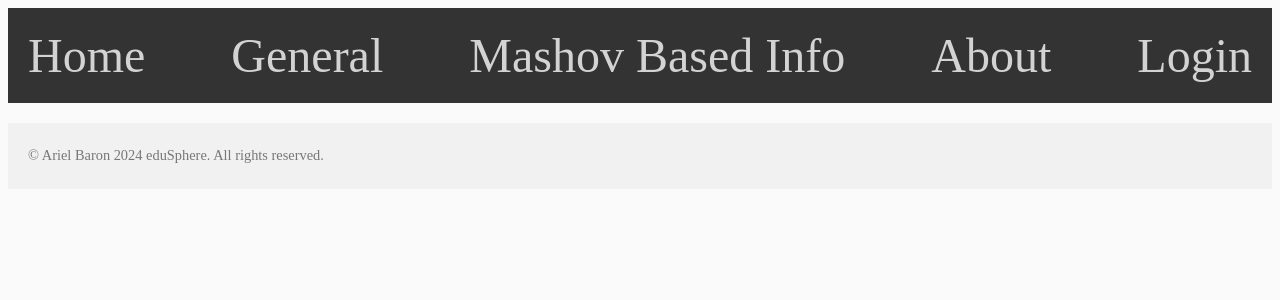
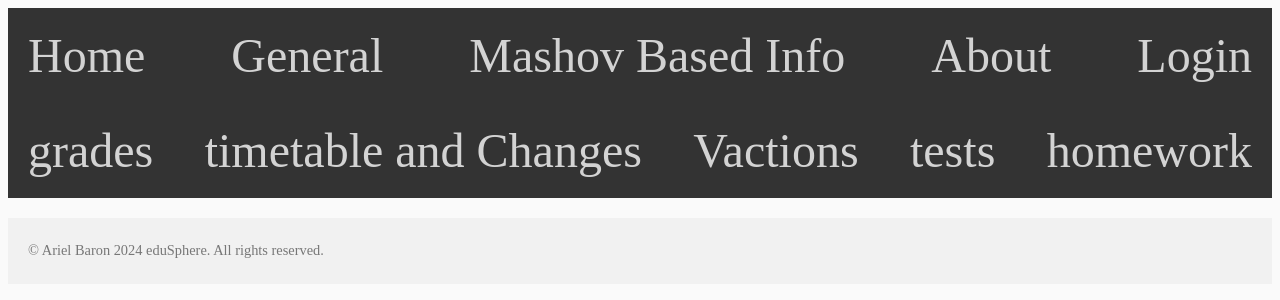
Before and after one commit to ArielBaron/EduSphere, a React (Vite) app: page /personal/tests in a window 1280 px wide. Shown: the top 300 px of the page. Built offline with nearby package versions, Linux system fonts and the light colour scheme.

Commit message:
Added basic structure for input view

```diff
--- a/src/App.jsx
+++ b/src/App.jsx
@@ -27,6 +27,11 @@ function App() {
           <Route path="about" element={<AboutPage />}/>
           <Route path="/login" element={<LoginPage />} />
           <Route path='/personal' element={<PersonalPage/>}/>
+          <Route path='/personal/homework' element={<PersonalPage/>}></Route>
+          <Route path='/personal/grades' element={<PersonalPage/>}></Route>
+          <Route path='/personal/vactions' element={<PersonalPage/>}></Route>
+          <Route path='/personal/timetable' element={<PersonalPage/>}></Route>
+          <Route path='/personal/tests' element={<PersonalPage/>}></Route>
         </Routes>
         <footer>
             <p>&copy; Ariel Baron 2024 eduSphere. All rights reserved.</p>
--- /dev/null
+++ b/src/components/PersonalPage/GradesElement/GradesElement.jsx
@@ -0,0 +1,11 @@
+import React from 'react';
+
+const GradesElement = () => {
+    return (
+        <div>
+
+        </div>
+    );
+};
+
+export default GradesElement;
--- a/src/components/PersonalPage/PersonalPage.jsx
+++ b/src/components/PersonalPage/PersonalPage.jsx
@@ -1,11 +1,42 @@
 import { useLocation } from "react-router-dom";
+import HorizontalNavbar from "../HorizontalNavbar/HorizontalNavbar.jsx";  // Import the Navbar
+import VacationElement from "./VactionElement/VactionElement.jsx";
+import TestsElement from "./TestsElement/TestsElement.jsx";
+import GradesElement from   "./GradesElement/GradesElement.jsx";
+function PersonalPage() {
+  const location = useLocation();  // Get the location object
+  const personalData = location.state?.data;  // Access the personal data from the state
+  let pageState = location.pathname;
+  console.log(pageState)
+  // Example of props to be passed to HorizontalNavbar
+  const navbarProps = {
+    tags: {
+      "grades": "/personal/grades",
+      "timetable and Changes": "/personal/timetable",
+      "Vactions": "/personal/vactions",
+      "tests": "/personal/tests",
+      "homework": "/personal/homework"
+    }
+  };
+  if(pageState === "/personal/grades"){
+    return(
+      <div>
 
-function PersonalPage() {
-  const location = useLocation(); // Get the location object
-  const personalData = location.state?.data; // Access the personal data from the state
+        <HorizontalNavbar tags={navbarProps.tags} />
+      </div>
+    )
+  }
+  else if(pageState = "/personal/homework"){
+    return(
 
+      <HorizontalNavbar tags={navbarProps.tags} />
+    )
+  }
+  else if (pageState=="/personal"){
     return (
       <div>
+        <HorizontalNavbar tags={navbarProps.tags} />
+
         <h1>Personal Data</h1>
         {personalData ? (
           <div>
@@ -27,5 +58,6 @@ function PersonalPage() {
       </div>
     );
   }
+}
 
 export default PersonalPage;
--- /dev/null
+++ b/src/components/PersonalPage/TestsElement/TestsElement.jsx
@@ -0,0 +1,11 @@
+import React from 'react';
+
+const TestsElement = () => {
+    return (
+        <div>
+
+        </div>
+    );
+};
+
+export default TestsElement;
--- /dev/null
+++ b/src/components/PersonalPage/VactionElement/VactionElement.jsx
@@ -0,0 +1,10 @@
+import React from 'react';
+
+const VacationElement = () => {
+    return (
+        <div>
+        </div>
+    );
+};
+
+export default VacationElement;
```
Also changed, not shown: src/components/PersonalPage/GradesElement/GradesElement.css (added), src/components/PersonalPage/TestsElement/TestsElement.css (added), src/components/PersonalPage/VactionElement/VactionsElements.css (added), 2 other files (tests, documents, lock files or other folders). Lines whose indentation alone changed are shown as unchanged.
